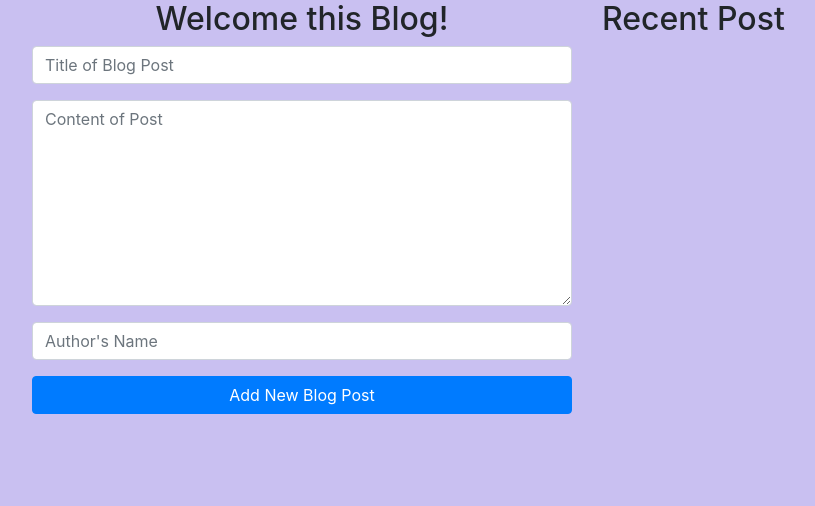
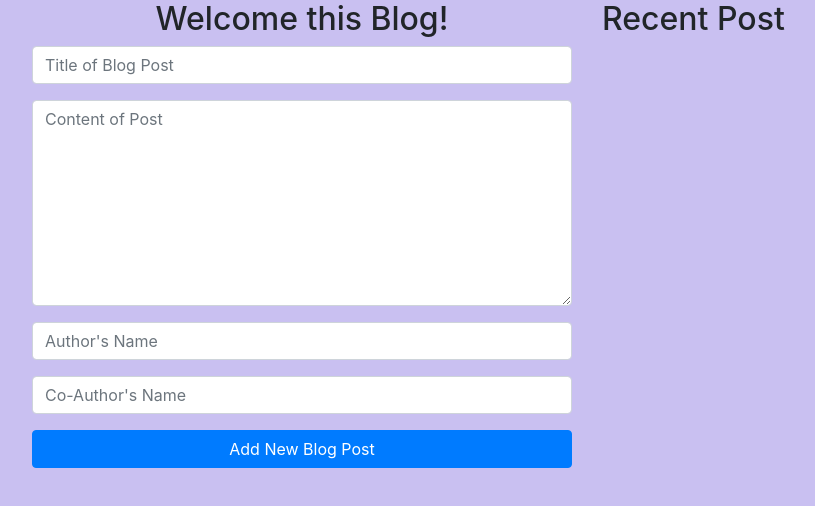
Before and after one commit to kudieyram/personal-blog-app, a React (Create React App) app: page /new_post in a window 1280 px wide. Shown: the top 506 px of the page, without its empty margins (53-868 px from the left). Built offline with nearby package versions, Linux system fonts and the light colour scheme.

Commit message:
editted code

```diff
--- a/src/components/NewPost.js
+++ b/src/components/NewPost.js
@@ -21,6 +21,10 @@
     author: "",
    })
 
+   const [coauthorState, setCoAuthor] = React.useState({
+    coauthor: "",
+   })
+
   function handleTitleChange(event) {
     setTitle({
      'title' : event.target.value
@@ -39,6 +43,12 @@
     })
   }
 
+  function handleCoAuthorChange(event) {
+    setCoAuthor({
+       'coauthor' : event.target.value
+    })
+  }
+
   function handlePostAdd(event) {
     event.preventDefault();
       if ( titleState.title ==='' ||  contentState.content==='' || authorState.author===''){
@@ -50,6 +60,7 @@
         "title":  titleState.title,
         "content":  contentState.content,
         "author": authorState.author,
+        "coauthor": coauthorState.coauthor,
       }
 
        postsState.posts.push(post)
@@ -69,6 +80,10 @@
 
       setAuthor({
         "author": ""
+      })
+
+      setCoAuthor({
+        "coauthor": ""
       })
       // routeHistory.push('/all_posts')
   }
@@ -94,6 +109,10 @@
             </div>
 
             <div className="form-group">
+              <input type="text" className="form-control" placeholder="Co-Author's Name" required="required" name="coauthorname" value={coauthorState.coauthor} onChange={handleCoAuthorChange}/>
+            </div>
+
+            <div className="form-group">
               <button className="btn btn-primary btn-block" onClick={handlePostAdd}>Add New Blog Post</button>
             </div>
           </form>
--- a/src/components/Notfound.js
+++ b/src/components/Notfound.js
@@ -7,7 +7,7 @@
 
   function NotFoundComponent() {
     return (
-      <div>
+      <div className="login-wrapper">
         <div className="container">
         <div className="error-wrapper">
             <div className="man-icon"></div>
```
